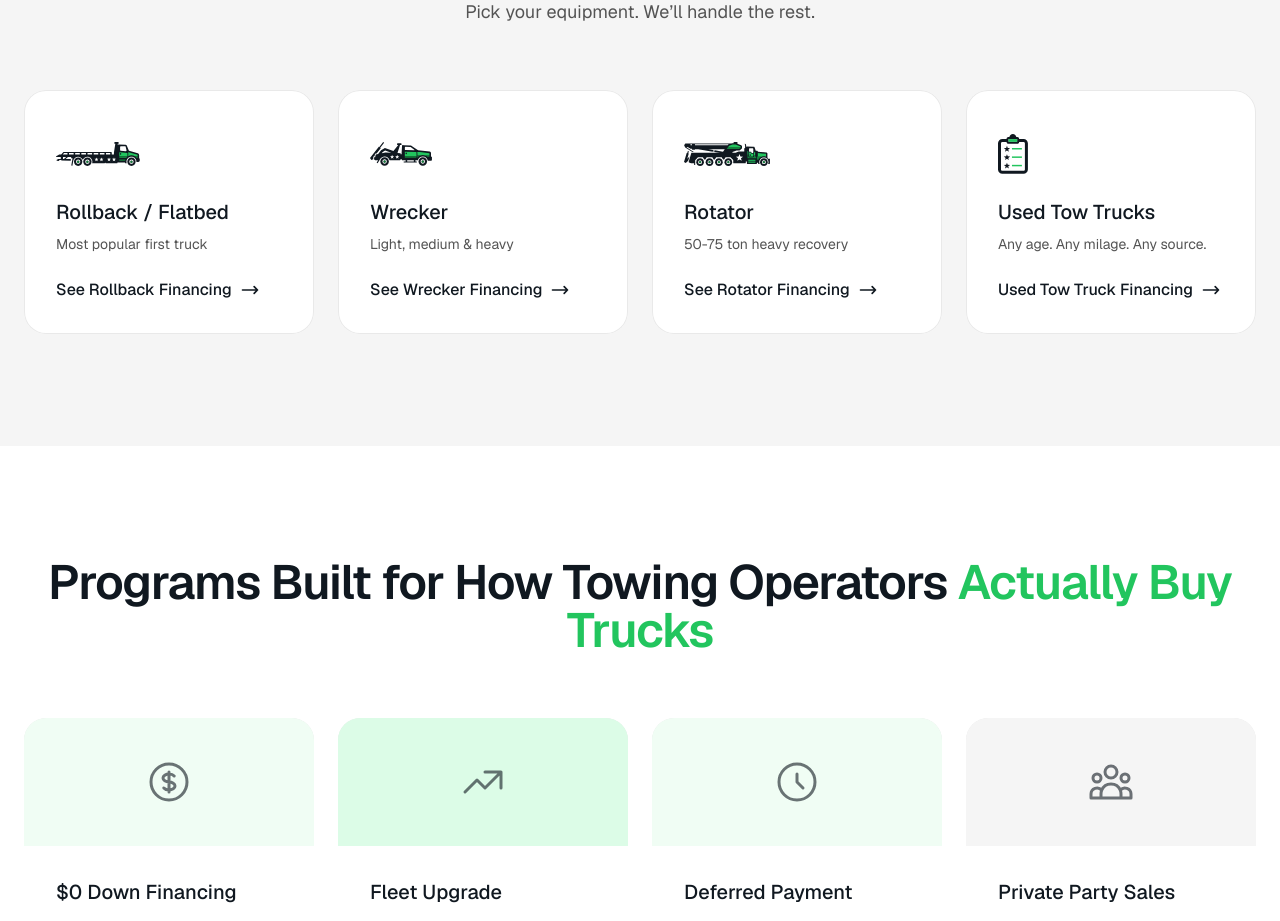
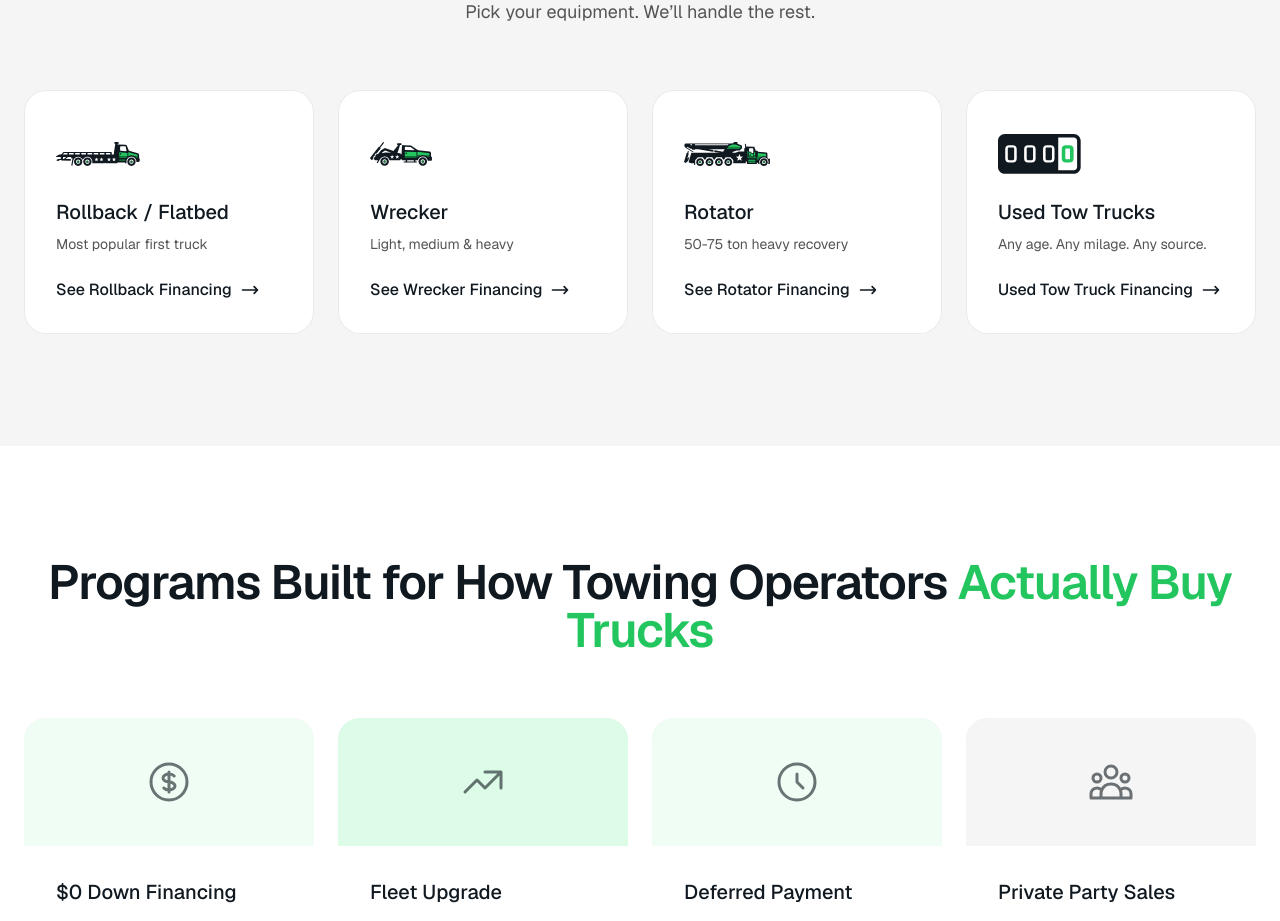
Before and after one commit to bensinternetfactory/testingground, a Next.js app: page /homepage-01 in a window 1280 px wide. Shown: the part 840-1761 px from the top of the page. Built offline with nearby package versions, Linux system fonts and the light colour scheme.

Commit message:
Swap used tow truck card icon to miles-dark
Co-Authored-By: Claude Opus 4.6 <noreply@anthropic.com>

```diff
--- a/app/homepage-01/page.tsx
+++ b/app/homepage-01/page.tsx
@@ -41,7 +41,7 @@ const CARD_ICONS: Record<string, React.ReactNode> = {
   ),
   used: (
     <Image
-      src="/brand-assets/benefit-icons/terms/terms-dark.svg"
+      src="/brand-assets/benefit-icons/miles/miles-dark.svg"
       alt="Used tow truck"
       width={60}
       height={81}
```
